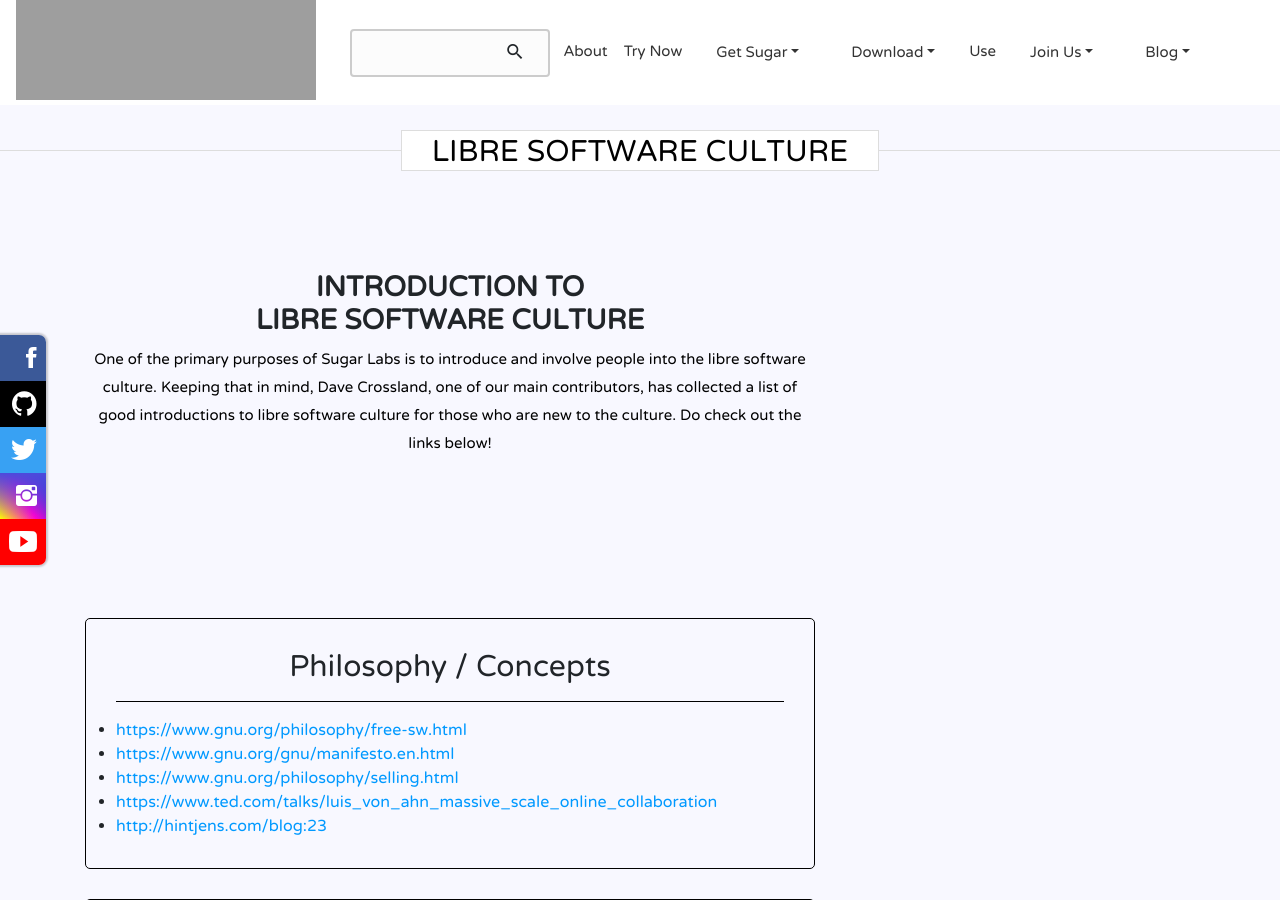
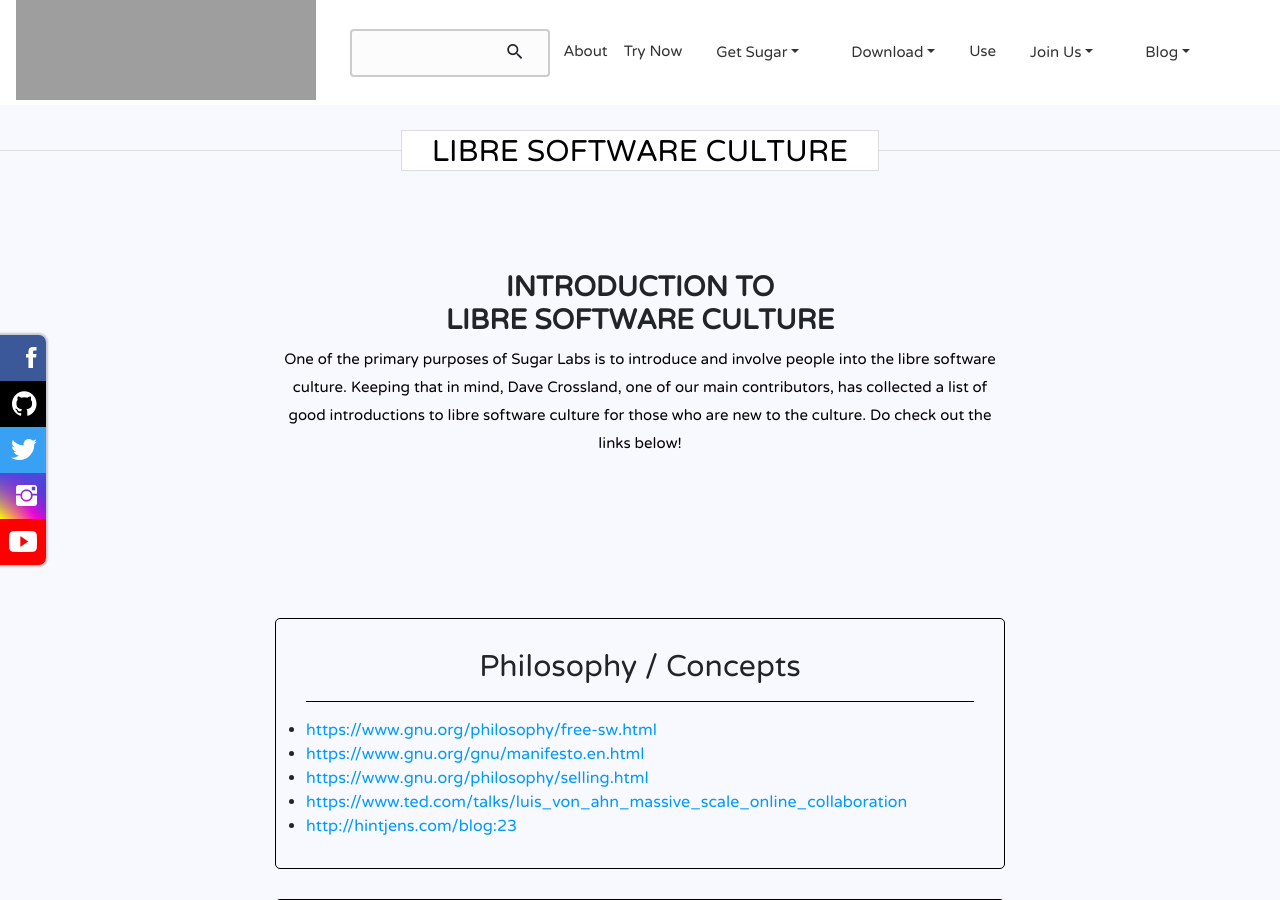
Before and after one commit to sugarlabs/www, a Jekyll site: the page built from about-libre-software-culture.html, in a window 1280 px wide and 900 px high. Built offline with Jekyll 4.4.1, drawn with Linux system fonts in a browser that asks for light colours; some web fonts are replaced; comment, search, counter and statistics services are not loaded; grey boxes are pictures that could not be loaded.

Commit message:
fixed about-libre-software-culture page for v4

```diff
--- a/about-libre-software-culture.html
+++ b/about-libre-software-culture.html
@@ -14,7 +14,7 @@
     <div class="container">
         <div class="row">
             <div class="col-md-12" >
-                <div class="row">
+                <div class="row justify-content-center">
                     <div class="col-md-8 col-md-push-2" >
                         <div class="section-title text-center">
                             <h2>Introduction to<br>Libre Software Culture</h2>
@@ -33,7 +33,7 @@
     <div class="container">
         <div class="row">
             <div class="col-md-12" >
-                <div class="row">
+                <div class="row justify-content-center">
                     <div class="col-md-8 col-md-push-2">
                         <div class="border-box customBox" >
                             <h2 class="text-center">Philosophy / Concepts</h2>
@@ -48,7 +48,7 @@
                         </div>
                     </div>
                 </div>
-                <div class="row">
+                <div class="row justify-content-center">
                     <div class="col-md-8 col-md-push-2">
                         <div class="border-box customBox" >
                             <h2 class="text-center">Processes / Community</h2>
@@ -64,7 +64,7 @@
                         </div>
                     </div>
                 </div>
-                <div class="row">
+                <div class="row justify-content-center">
                     <div class="col-md-8 col-md-push-2">
                         <div class="border-box customBox" >
                             <h2 class="text-center">Programming / Contributing</h2>
@@ -81,7 +81,7 @@
                         </div>
                     </div>
                 </div>
-                <div class="row">
+                <div class="row justify-content-center">
                     <div class="col-md-8 col-md-push-2">
                         <div class="border-box customBox" >
                             <h2 class="text-center">Systems Team / Contributing</h2>
```
